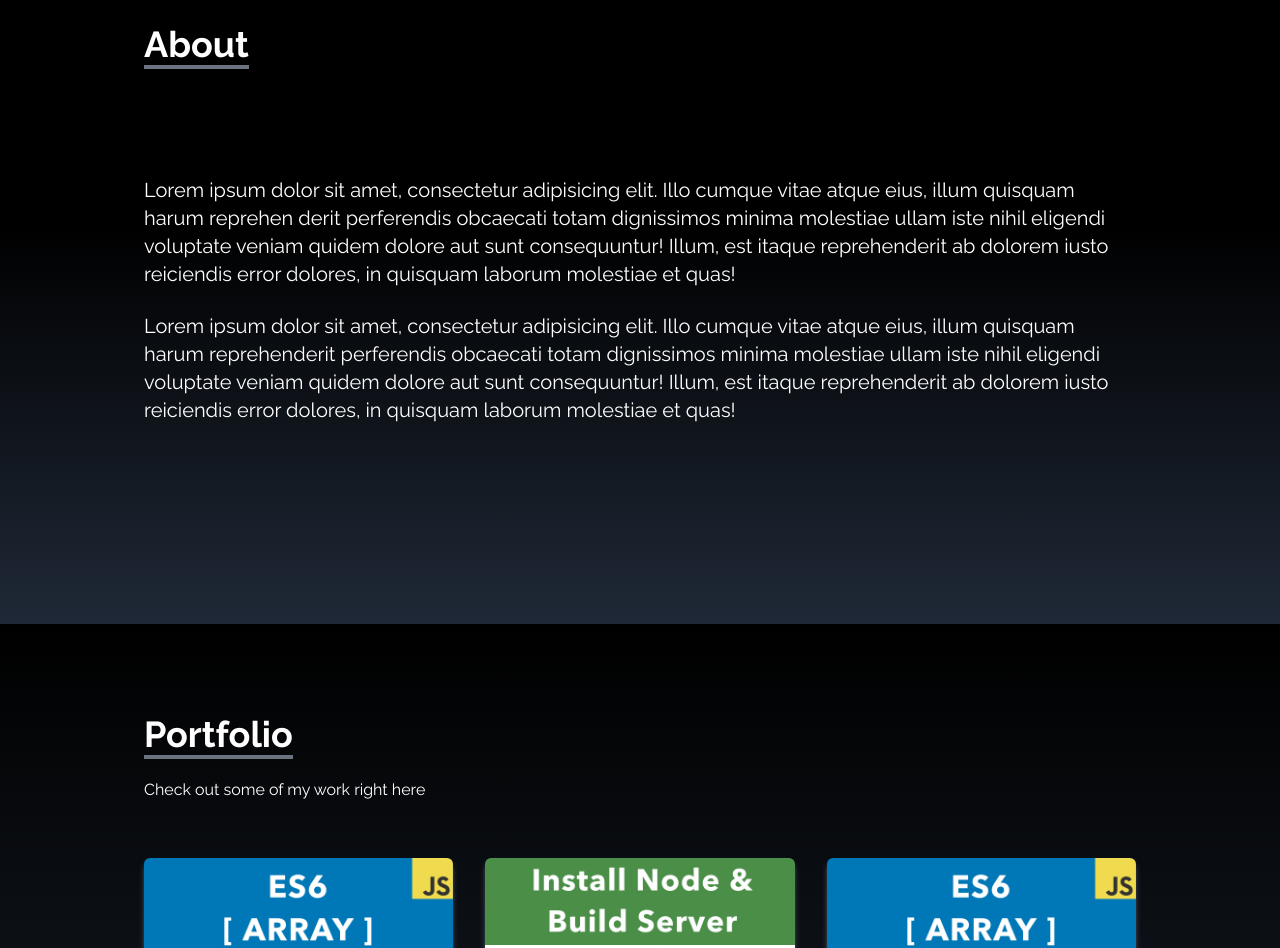
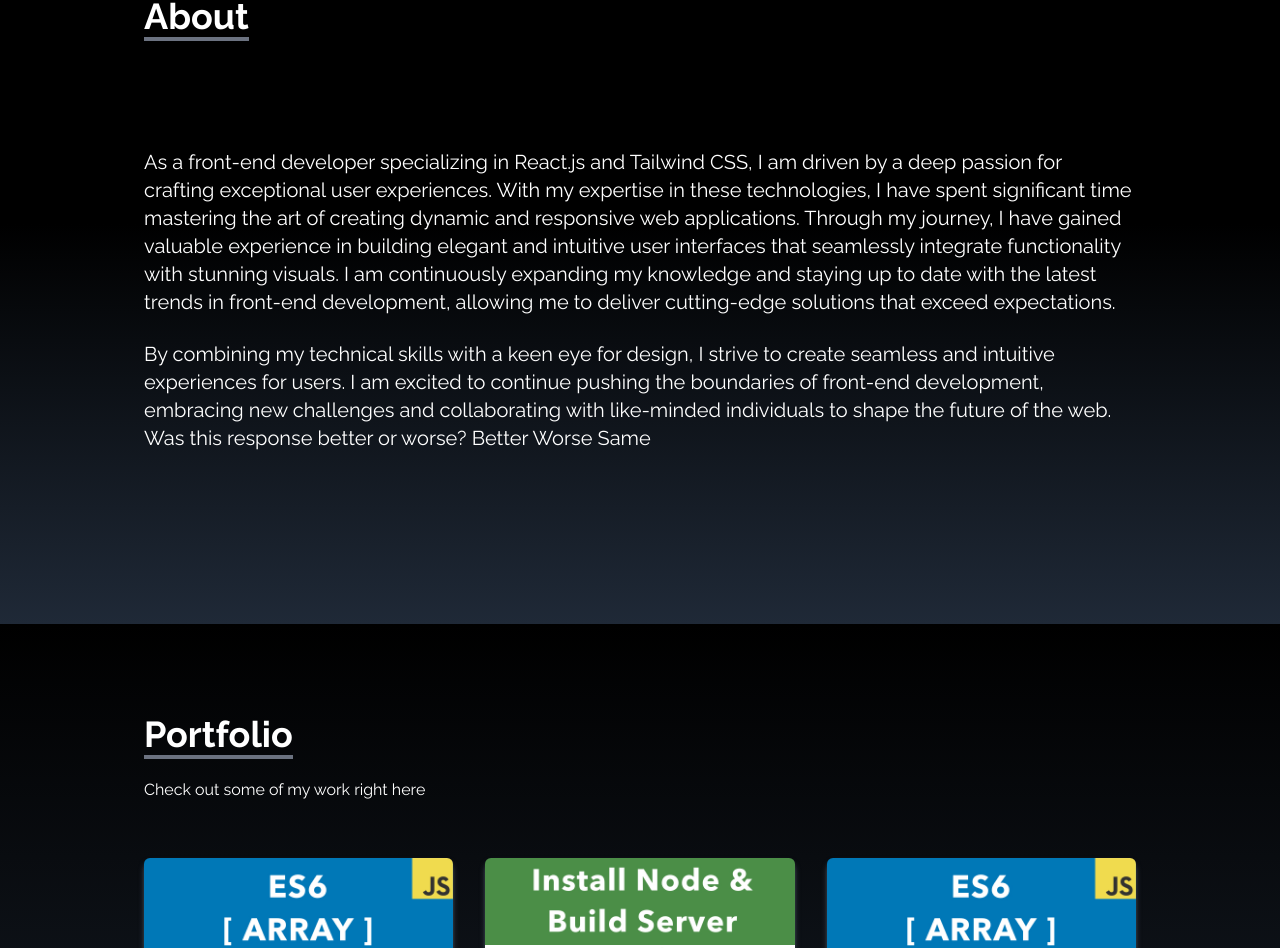
Before and after one commit to ChinonyeRuth/Portfolio, a React (Create React App) app: page / in a window 1280 px wide. Shown: the part 976-1924 px from the top of the page. Built offline with nearby package versions, Linux system fonts and the light colour scheme.

Commit message:
Removed Lorem Text

```diff
--- a/src/components/About.jsx
+++ b/src/components/About.jsx
@@ -14,21 +14,25 @@ const About = () => {
           </p>
         </div>
         <p className="text-xl mt-20">
-          Lorem ipsum dolor sit amet, consectetur adipisicing elit. Illo cumque
-          vitae atque eius, illum quisquam harum reprehen derit perferendis
-          obcaecati totam dignissimos minima molestiae ullam iste nihil eligendi
-          voluptate veniam quidem dolore aut sunt consequuntur! Illum, est
-          itaque reprehenderit ab dolorem iusto reiciendis error dolores, in
-          quisquam laborum molestiae et quas!
+          As a front-end developer specializing in React.js and Tailwind CSS, I
+          am driven by a deep passion for crafting exceptional user experiences.
+          With my expertise in these technologies, I have spent significant time
+          mastering the art of creating dynamic and responsive web applications.
+          Through my journey, I have gained valuable experience in building
+          elegant and intuitive user interfaces that seamlessly integrate
+          functionality with stunning visuals. I am continuously expanding my
+          knowledge and staying up to date with the latest trends in front-end
+          development, allowing me to deliver cutting-edge solutions that exceed
+          expectations.
         </p>
         <br />
         <p className="text-xl" q fbvc>
-          Lorem ipsum dolor sit amet, consectetur adipisicing elit. Illo cumque
-          vitae atque eius, illum quisquam harum reprehenderit perferendis
-          obcaecati totam dignissimos minima molestiae ullam iste nihil eligendi
-          voluptate veniam quidem dolore aut sunt consequuntur! Illum, est
-          itaque reprehenderit ab dolorem iusto reiciendis error dolores, in
-          quisquam laborum molestiae et quas!
+          By combining my technical skills with a keen eye for design, I strive
+          to create seamless and intuitive experiences for users. I am excited
+          to continue pushing the boundaries of front-end development, embracing
+          new challenges and collaborating with like-minded individuals to shape
+          the future of the web. Was this response better or worse? Better Worse
+          Same
         </p>
       </div>
     </div>
```
